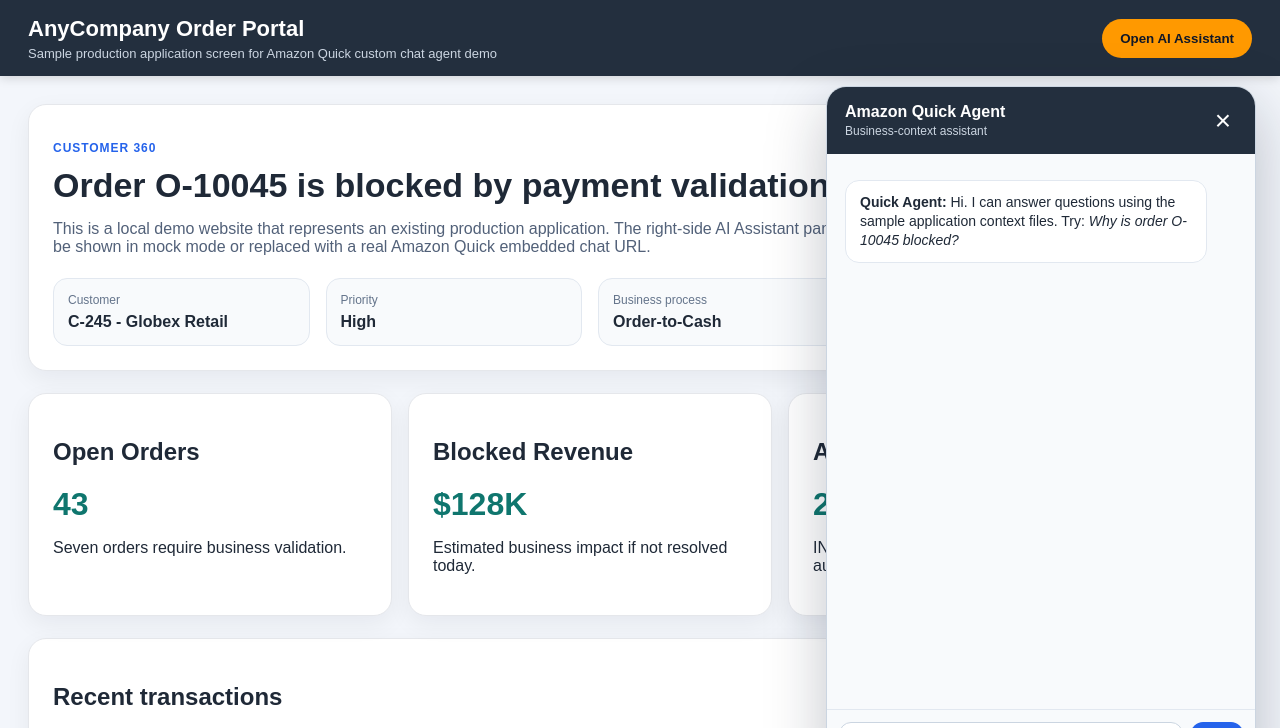
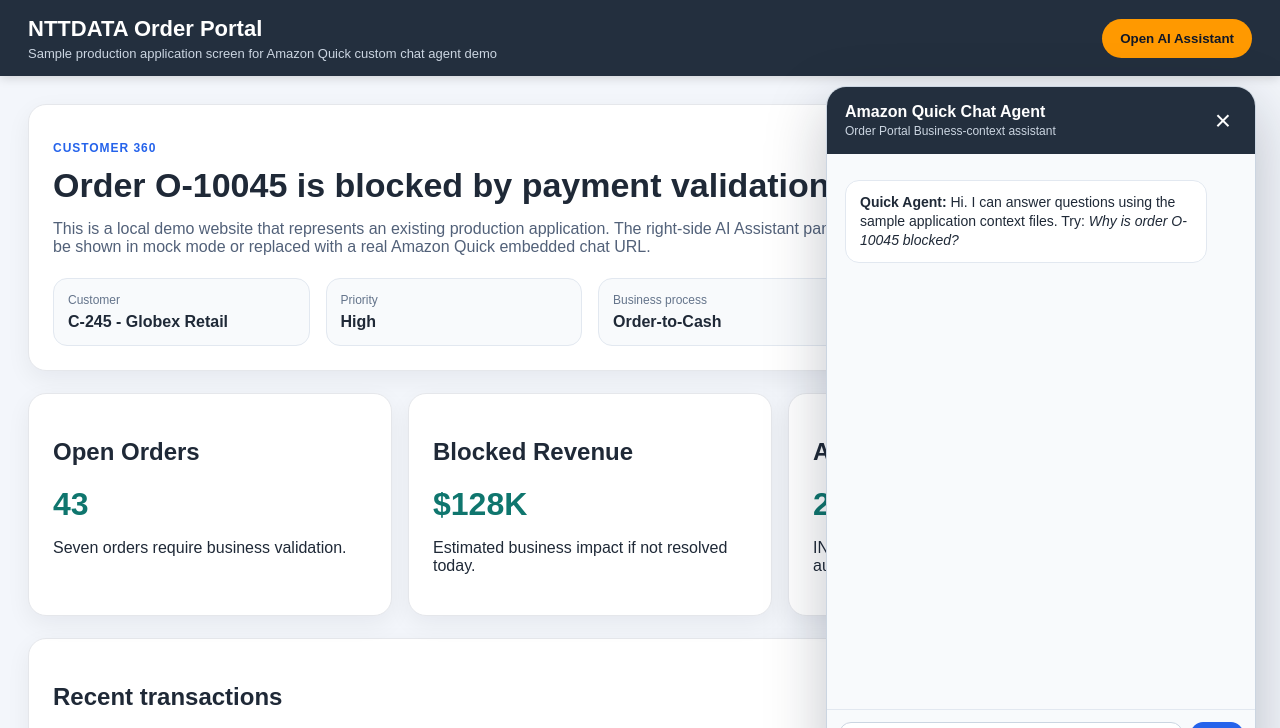
Before and after one commit to pksaiautomation/quick-ai-demo, a website: page index.html in a window 1280 px wide. Both pictures are taken after a click on the button "Open AI Assistant". Shown: the top 728 px of the page. Drawn offline with Linux system fonts and the light colour scheme.

Commit message:
Update company name in index.html

```diff
--- a/index.html
+++ b/index.html
@@ -3,13 +3,13 @@
 <head>
   <meta charset="utf-8" />
   <meta name="viewport" content="width=device-width, initial-scale=1" />
-  <title>AnyCompany Order Portal - Amazon Quick Embed Demo</title>
+  <title>NTTDATA Order Portal - Amazon Quick Embed Demo</title>
   <link rel="stylesheet" href="styles.css" />
 </head>
 <body>
   <header class="topbar">
     <div>
-      <div class="brand">AnyCompany Order Portal</div>
+      <div class="brand">NTTDATA Order Portal</div>
       <div class="subtitle">Sample production application screen for Amazon Quick custom chat agent demo</div>
     </div>
     <button id="openAssistant" class="assistant-button">Open AI Assistant</button>
@@ -49,7 +49,7 @@
 
   <aside id="assistantPanel" class="assistant-panel hidden">
     <div class="assistant-header">
-      <div><strong>Amazon Quick Agent</strong><span>Business-context assistant</span></div>
+      <div><strong>Amazon Quick Chat Agent</strong><span>Order Portal Business-context assistant</span></div>
       <button id="closeAssistant">×</button>
     </div>
     <div id="embedContainer" class="embed-container">
```
